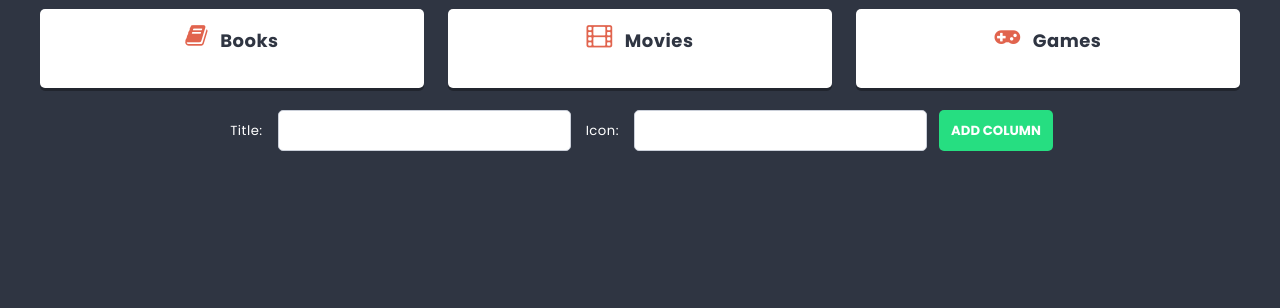
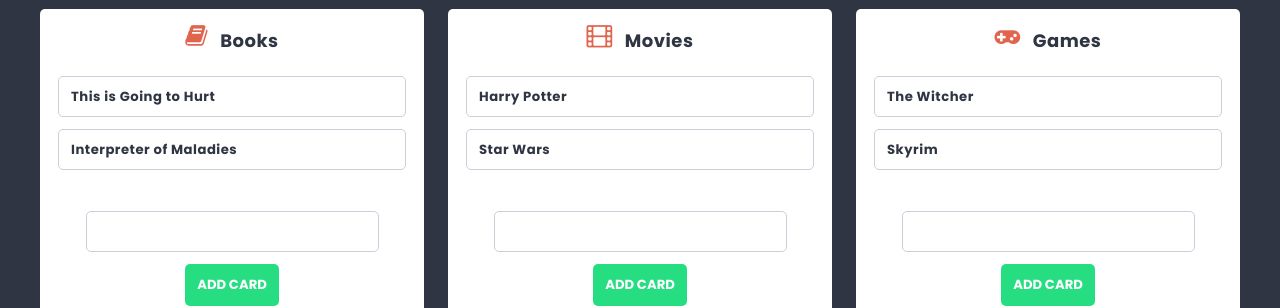
Before and after one commit to Kyuba3/react-first-app, a React (Create React App) app: page / in a window 1280 px wide. Shown: the part 508-816 px from the top of the page. Built offline with nearby package versions, Linux system fonts and the light colour scheme.

Commit message:
add reference to addCard function in List to Column component

```diff
--- /dev/null
+++ b/src/components/Card/Card.js
@@ -0,0 +1,9 @@
+import styles from './Card.module.scss'
+
+const Card = (props) => {
+    return (
+        <li className={styles.card}>{props.title}</li>
+    );
+};
+
+export default Card;
--- /dev/null
+++ b/src/components/Card/Card.module.scss
@@ -0,0 +1,13 @@
+@import '../../styles/settings.scss';
+
+.card {
+    position: relative;
+    background: $color-light;
+    border: 1px solid lighten($color-dark, 60%);
+    padding: $base-size;
+    margin: 0 0 $base-size 0;
+    border-radius: $radius;
+    display: flex;
+    justify-content: space-between;
+    font-weight: bold;
+}
--- /dev/null
+++ b/src/components/CardForm/CardForm.js
@@ -0,0 +1,23 @@
+import { useState } from 'react';
+import styles from './CardForm.module.scss'
+import TextInput from '../TextInput/TextInput';
+import Button from '../Button/Button'
+
+const CardForm = props => {
+
+    const [title, setTitle] = useState('');
+    const handleSubmit = e => {
+        e.preventDefault();
+        props.action({ title: title}, props.columnId);
+        setTitle('');
+    }
+
+    return (
+        <form className={styles.cardForm} onSubmit={handleSubmit}>
+            <TextInput value={title} onChange = {e => setTitle(e.target.value)}/>
+            <Button>Add card</Button>
+        </form>
+    );
+};
+
+export default CardForm;
--- /dev/null
+++ b/src/components/CardForm/CardForm.module.scss
@@ -0,0 +1,11 @@
+@import '../../styles/settings.scss';
+
+.cardForm {
+    text-align: center;
+    padding: 10px;
+}
+
+.inputText {
+    margin: 15px;
+    text-align: center;
+}
--- a/src/components/Column/Column.js
+++ b/src/components/Column/Column.js
@@ -1,4 +1,6 @@
 import styles from './Column.module.scss';
+import Card from '../Card/Card';
+import CardForm from '../CardForm/CardForm';
 
 const Column = props => {
     return (
@@ -7,6 +9,10 @@
                 <span className={styles.icon + ' fa fa-' + props.icon} />
                 {props.title}
             </h2>
+            <ul className={styles.cards}>
+                {props.cards.map((card) => (<Card key={card.id} title={card.title} /> ))}
+            </ul>
+            <CardForm columnId={props.id} action={props.action} />
         </article>
     );
 }
--- a/src/components/List/List.js
+++ b/src/components/List/List.js
@@ -7,14 +7,49 @@
 const List = () => {
 
     const [columns, setColumns] = useState([
-        { id: 1, title: 'Books', icon: 'book' },
-        { id: 2, title: 'Movies', icon: 'film' },
-        { id: 3, title: 'Games', icon: 'gamepad' }
+        {
+            id: 1,
+            title: 'Books',
+            icon: 'book',
+            cards: [
+                {id: 1, title: 'This is Going to Hurt'},
+                {id: 2, title: 'Interpreter of Maladies'},
+            ]
+        },
+        {
+            id: 2,
+            title: 'Movies',
+            icon: 'film',
+            cards: [
+                {id: 1, title: 'Harry Potter'},
+                {id: 2, title: 'Star Wars'},
+            ]
+        },
+        {
+            id: 3,
+            title: 'Games',
+            icon: 'gamepad',
+            cards: [
+                {id: 1, title: 'The Witcher'},
+                {id: 2, title: 'Skyrim'},
+            ]
+        }
     ]);
 
     const addColumn = newColumn => {
-        setColumns([...columns, {id: shortid(), title: newColumn.title, icon: newColumn.icon}]);
+        setColumns([...columns, {id: shortid(), title: newColumn.title, icon: newColumn.icon, cards: [] }]);
     }
+
+    const addCard = (newCard, columnId) => {
+        const columnsUpdated = columns.map(column => {
+            if(column.id === columnId)
+                return {...column, cards: [...column.cards, { id: shortid(), title: newCard.title }]}
+            else
+                return column
+        })
+
+        setColumns(columnsUpdated);
+    };
 
     return (
         <div className={styles.list}>
@@ -23,9 +58,9 @@
             </header>
             <p className={styles.description}>Interesting things I want to check out</p>
             <section className={styles.columns}>
-                {columns.map(column => <Column key = {column.id} title={column.title} icon={column.icon} />)}
+                {columns.map(column => <Column key = {column.id} title={column.title} icon={column.icon} id={column.id} cards={column.cards} action={addCard}/>)}
             </section>
-            <ColumnForm action={addColumn}/>
+            <ColumnForm action={addColumn} />
         </div>
     );
 };
```
